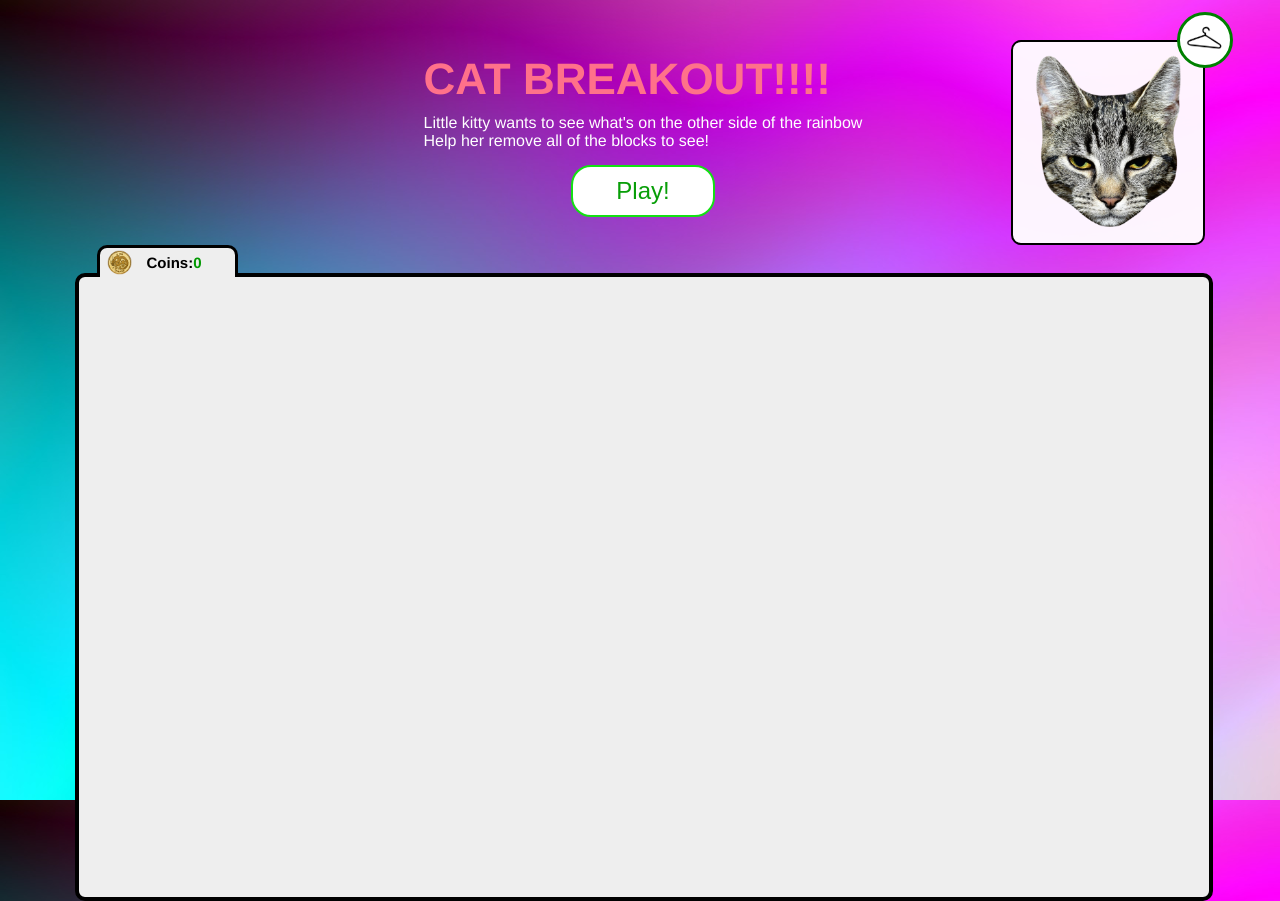
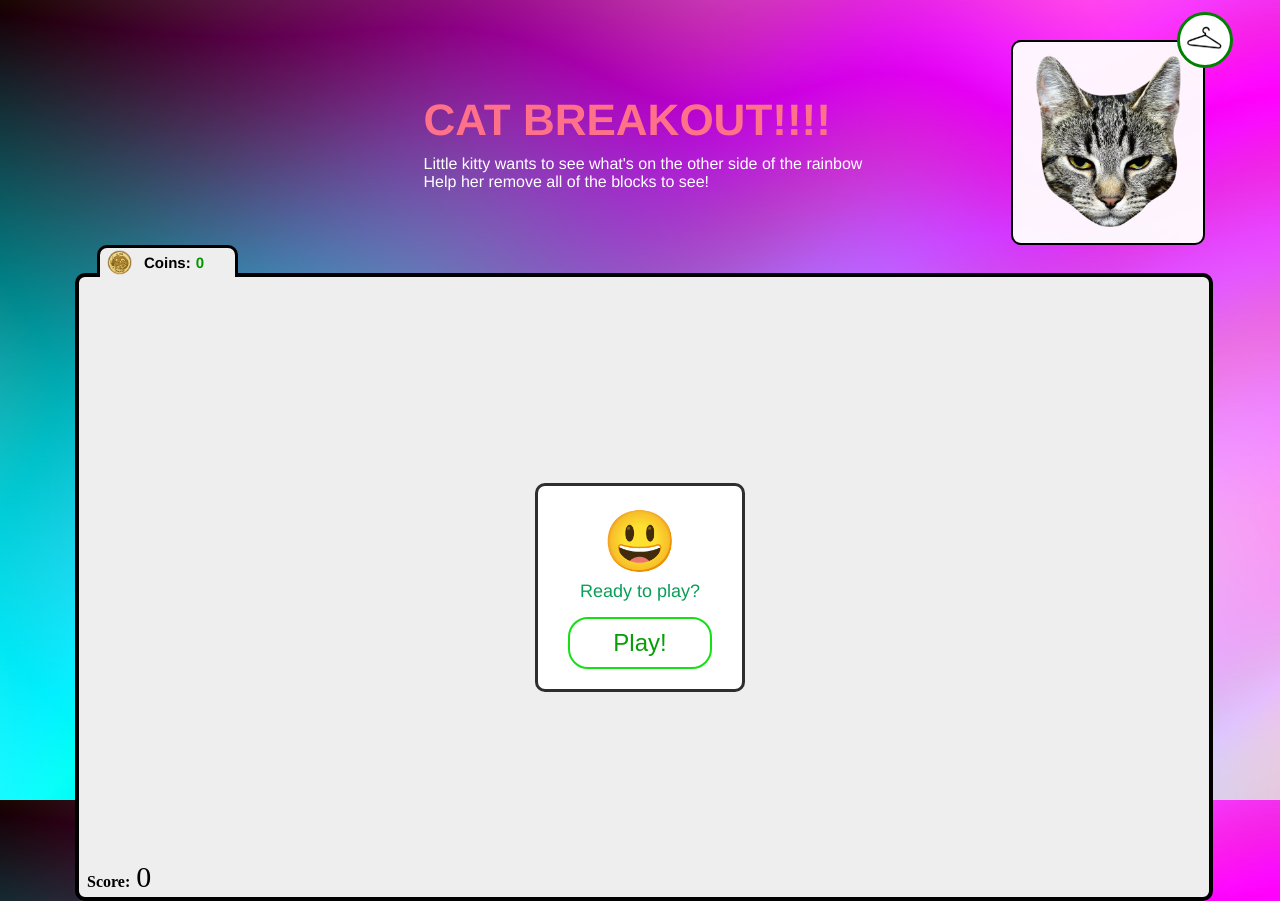
Before and after one commit to flyer1/CatBreakout, an Angular app: page /game in a window 1280 px wide. Built offline with nearby package versions, Linux system fonts and the light colour scheme.

Commit message:
Move play button on top of play area, refactoring

```diff
--- a/src/app/features/game/game.component.html
+++ b/src/app/features/game/game.component.html
@@ -1,5 +1,4 @@
-<div class="game" [class.is-winner]="isWinner">
-
+<div class="game" [class.is-winner]="game && game.isWinner">
   <div class="header">
     <div class="left">
       <!-- <span class="level">Level: {{player.level}}</span> -->
@@ -9,8 +8,6 @@
       <h1>Cat Breakout!!!!</h1>
       <p>Little kitty wants to see what's on the other side of the rainbow</p>
       <p>Help her remove all of the blocks to see!</p>
-
-      <button type="button" (click)="play()">Play!</button>
     </div>
 
     <div class="right">
@@ -30,6 +27,20 @@
     </div>
 
     <div class="game-surface">
+      <div *ngIf="!game.isActive" class="play-button-wrapper">
+        <div class="button-panel">
+          <div *ngIf="game.isWinner === null">
+            <h2>😃</h2>
+            <p>Ready to play?</p>
+          </div>
+          <div *ngIf="game.isWinner !== null">
+            <h2>Game over!!! 😢</h2>
+            <p>Want to play again?</p>
+          </div>
+          <button class="play-button" type="button" (click)="play()">Play!</button>
+        </div>
+      </div>
+
       <canvas id="myCanvas" width="1130" height="620"></canvas>
 
       <video id="catCelebration" width="1130" height="620">
@@ -37,7 +48,7 @@
       </video>
     </div>
 
-    <div *ngIf="game" class="side-bar">
+    <div *ngIf="game.isActive" class="side-bar">
       <img *ngFor="let heart of game.livesArray" src="../../../assets/images/game-ui/heart.png" />
     </div>
 
--- a/src/app/features/game/game.component.scss
+++ b/src/app/features/game/game.component.scss
@@ -38,19 +38,6 @@
 
       p {
         color: white;
-      }
-
-      button {
-        margin: 15px auto;
-        font-size: 24px;
-        padding: 10px 43px;
-        border-radius: 20px;
-        color: #089e08;
-        border-color: #14e014;
-        background: white;
-        border-style: solid;
-        cursor: pointer;
-        outline: none;
       }
     }
 
@@ -124,6 +111,10 @@
         padding-right: 3px;
         padding-left: 16px;
 
+        label {
+          margin-right: 5px;
+        }
+
         img {
           position: absolute;
           width: 25px;
@@ -144,6 +135,57 @@
     }
 
     .game-surface {
+      position: relative;
+
+      .play-button-wrapper {
+        position: absolute;
+        display: flex;
+        align-items: center;
+        width: 100%;
+        height: 100%;
+
+        .button-panel {
+          margin: 15px auto;
+          text-align: center;
+          padding: 20px 30px;
+          background: white;
+          border-radius: 10px;
+          font-family: helvetica;
+          border: 3px solid #000000d1;
+
+          h2 {
+            color: #ff718a;
+            font-size: 60px;
+            margin-bottom: 4px;
+          }
+
+          p {
+            margin-bottom: 15px;
+            font-size: 18px;
+            color: #089e57;
+          }
+
+          .play-button {
+
+            font-size: 24px;
+            padding: 10px 43px;
+            border-radius: 20px;
+            color: #089e08;
+            border-color: #14e014;
+            background: white;
+            border-style: solid;
+            cursor: pointer;
+            outline: none;
+            animation-duration: 1500ms;
+            animation-timing-function: ease-in-out;
+
+            &:hover {
+              animation-name: pulse;
+            }
+          }
+        }
+      }
+
       canvas {
         background: #eee;
         display: block;
@@ -188,8 +230,12 @@
     }
   }
 
-  &.winner {
+  &.is-winner {
     .play-area {
+      .play-header {
+        opacity: 0;
+      }
+
       .game-surface {
         canvas {
           display: none;
@@ -201,6 +247,10 @@
       }
 
       .side-bar {
+        display: none;
+      }
+
+      .play-footer {
         display: none;
       }
     }
--- a/src/app/features/game/game.component.ts
+++ b/src/app/features/game/game.component.ts
@@ -24,11 +24,11 @@ export class GameComponent implements OnInit {
   ctx: CanvasRenderingContext2D;
   ball: HTMLImageElement;
   bricks = [];
-  ballRadius = 34;
+  ballRadius = 15;
   x: number;
   y: number;
-  dx = 12;
-  dy = -12;
+  dx = 8;
+  dy = -15;
   paddleX: number;
   rightPressed: boolean;
   leftPressed: boolean;
@@ -37,7 +37,6 @@ export class GameComponent implements OnInit {
   player: Player;
   rainbow = ['#80F31F', '#A5DE0B', '#C7C101', '#E39E03', '#F6780F', '#FE5326', '#FB3244', '#ED1868', '#D5078E', '#B601B3', '#9106D3', '#6B16EC', '#472FFA', '#2850FE', '#1175F7', '#039BE5', '#01BECA', '#0ADCA8'];
   isInitialized = false;
-  isWinner = false;
   coinValueChanged = false;
 
   //////////////////////////////////////////////////////////////////
@@ -47,16 +46,19 @@ export class GameComponent implements OnInit {
     this.canvas = document.getElementById('myCanvas') as HTMLCanvasElement;
     this.ctx = this.canvas.getContext('2d');
     this.ball = document.getElementById('catHead') as HTMLImageElement;
-    this.x = this.canvas.width / 2;
-    this.y = this.canvas.height - 30;
     this.paddleX = (this.canvas.width - PADDLE_WIDTH) / 2;
-    this.brickColumnCount = 1;
+    this.brickColumnCount = 11;
 
     this.player = this.sessionStorageService.get(SessionStorageKeys.PLAYER_STATE) || Player.resetPlayer();
+    this.initGame();
   }
 
   play() {
-    this.initGame();
+    this.x = this.canvas.width / 2;
+    this.y = this.canvas.height - 60;
+
+    this.game.initGame();
+    this.game.gameOn();
 
     // Init data structure for bricks
     for (let c = 0; c < this.brickColumnCount; c++) {
@@ -74,8 +76,7 @@ export class GameComponent implements OnInit {
   }
 
   initGame() {
-    this.isWinner = false;
-    this.game = new Game({ score: 0, lives: 9 });
+    this.game = new Game();
 
     if (!this.isInitialized) {
       document.addEventListener('keydown', (e) => this.keyDownHandler(e), false);
@@ -117,29 +118,35 @@ export class GameComponent implements OnInit {
         if (b.status === 1) {
           if (this.x > b.x && this.x < b.x + BRICK_WIDTH && this.y > b.y && this.y < b.y + BRICK_HEIGHT) {
             this.dy = -this.dy;
+            // Block HIT!
             b.status = 0;
+
             this.game.score++;
             this.player.totalPoints++;
+
             this.calculateCoins();
 
             // let audio = new Audio('../../../assets/audio/catMeow.mp3');
             // audio.play();
             // audio = null;
 
+            // WON GAME!
             if (this.game.score === this.BRICK_ROW_COUNT * this.brickColumnCount) {
-              this.isWinner = true;
+              this.game.wonGame();
+
               const video = document.getElementById('catCelebration') as HTMLVideoElement;
               video.play();
-
-              // alert('YOU WIN, CONGRATS!');
-              // document.location.reload();
             }
 
             this.sessionStorageService.set(SessionStorageKeys.PLAYER_STATE, this.player);
+
+            return this.game.isWinner;
           }
         }
       }
     }
+
+    return this.game.isWinner;
   }
 
   calculateCoins() {
@@ -197,29 +204,29 @@ export class GameComponent implements OnInit {
     this.drawBricks();
     this.drawBall();
     this.drawPaddle();
-    this.collisionDetection();
+    const gameOver = this.collisionDetection();
+
+    // If they won a round, stop the game until they trigger another round
+    if (gameOver) { return; }
 
     if (this.x + this.dx > this.canvas.width - this.ballRadius || this.x + this.dx < this.ballRadius) {
       this.dx = -this.dx;
     }
+
     if (this.y + this.dy < this.ballRadius) {
       this.dy = -this.dy;
     } else if (this.y + this.dy > this.canvas.height - this.ballRadius) {
       if (this.x > this.paddleX && this.x < this.paddleX + PADDLE_WIDTH) {
         this.dy = -this.dy;
       } else {
-        this.game.lives--;
-        if (!this.game.lives) {
-          // alert('GAME OVER');
-          // document.location.reload();
-          return;
-        } else {
-          this.x = this.canvas.width / 2;
-          this.y = this.canvas.height - 30;
-          // this.dx = 5;
-          // this.dy = -5;
-          this.paddleX = (this.canvas.width - PADDLE_WIDTH) / 2;
-        }
+        // The game class will determine if we've lost the game or still have some lives left
+        this.game.died();
+
+        this.x = this.canvas.width / 2;
+        this.y = this.canvas.height - 60;
+        this.dx = 8;
+        this.dy = -15;
+        this.paddleX = (this.canvas.width - PADDLE_WIDTH) / 2;
       }
     }
 
@@ -232,6 +239,8 @@ export class GameComponent implements OnInit {
     this.x += this.dx;
     this.y += this.dy;
 
-    requestAnimationFrame(_ => this.draw());
+    if (this.game.isActive) {
+      requestAnimationFrame(_ => this.draw());
+    }
   }
 }
--- a/src/app/features/models/game.model.ts
+++ b/src/app/features/models/game.model.ts
@@ -1,20 +1,51 @@
 export class Game {
+
     score: number;
+    livesArray: number[];
+    isActive: boolean;
+    isWinner: boolean;
 
+    /////////
     set lives(value: number) {
         this._lives = value;
-        this.livesArray = Array.from(Array(value).keys()).map(value => value);
+        this.livesArray = value ? Array.from(Array(value).keys()).map(value => value) : [];
     };
     get lives(): number {
         return this._lives;
     }
     private _lives: number;
 
-    livesArray: number[];
+    ///////////////////////////////////////////////////////
+    constructor() {
+        this.initGame();
+    }
 
-    ///////////////////////////////////////////////////////
-    constructor(data: any) {
-        this.score = data.score;
-        this.lives = data.lives;
+    initGame() {
+        this.score = 0;
+        this.lives = 1;
+        this.isActive = false;
+        this.isWinner = null;
+    }
+
+    wonGame() {
+        this.isWinner = true;
+        this.isActive = false;
+    }
+
+    died() {
+        this.lives--;
+
+        if (!this.lives) {
+            this.lostGame();
+        }
+    }
+
+    lostGame() {
+        this.isWinner = false;
+        this.isActive = false;
+    }
+
+    gameOn() {
+        this.isActive = true;
     }
 }
--- a/src/styles/general.scss
+++ b/src/styles/general.scss
@@ -7,7 +7,6 @@ html {
   height: 100%;
 
   body {
-    height: 100%;
     background-image: url('../assets/images/game-ui/background.jpg');
     background-size: cover;
   }
```
